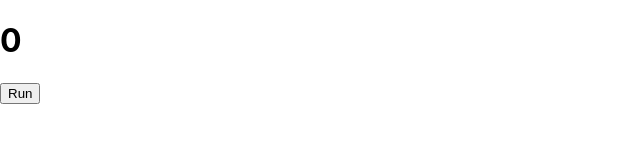
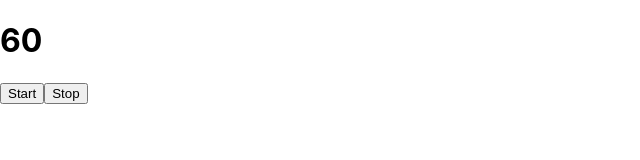
Before and after one commit to tanhoang0710/react-with-f8, a React (Create React App) app: page / in a window 1280 px wide. Shown: the top 160 px of the page, without its empty margins (0-640 px from the left). Built offline with nearby package versions, Linux system fonts and the light colour scheme.

Commit message:
36.useRef hook

```diff
--- a/src/Content.js
+++ b/src/Content.js
@@ -1,33 +1,45 @@
-import { useEffect, useLayoutEffect, useState } from "react";
+import { useRef, useState, useEffect } from "react";
 
-// useEffect
-// 1. Cap nhat lai state
-// 2. Cap nhat DOM (mutated)
-// 3. Render lai UI
-// 4. Goi cleanup neu deps thay doi
-// 5. Goi useEffect callback
+// Luu cac gia tri qua 1 tham chieu ben ngoai
+// function component
 
-// useLayoutEffect
-// 1. Cap nhat lai state
-// 2. Cap nhat DOM (mutated)
-// 3. Goi cleanup neu deps thay doi (sync)
-// 4. Goi useLayoutEffect callback(sync)
-// 5. Render lai UI
 export default function Content() {
-	const [count, setCount] = useState(0);
+	const [count, setCount] = useState(60);
 
-	useLayoutEffect(() => {
-		if (count > 3) setCount(0);
+	const timerId = useRef();
+	const prevCount = useRef();
+	const h1Ref = useRef();
+
+	useEffect(() => {
+		prevCount.current = count;
 	}, [count]);
 
-	const handleRun = () => {
-		setCount(count + 1);
+	useEffect(() => {
+		const rect = h1Ref.current.getBoundingClientRect();
+		console.log(rect);
+	}, []);
+
+	const handleStart = () => {
+		timerId.current = setInterval(() => {
+			setCount((prev) => prev - 1);
+		}, 1000);
+
+		console.log("Start -> ", timerId.current);
 	};
+
+	const handleStop = () => {
+		clearInterval(timerId.current);
+
+		console.log("Stop -> ", timerId.current);
+	};
+
+	console.log(count, prevCount.current);
 
 	return (
 		<div>
-			<h1>{count}</h1>
-			<button onClick={handleRun}>Run</button>
+			<h1 ref={h1Ref}>{count}</h1>
+			<button onClick={handleStart}>Start</button>
+			<button onClick={handleStop}>Stop</button>
 		</div>
 	);
 }
```
